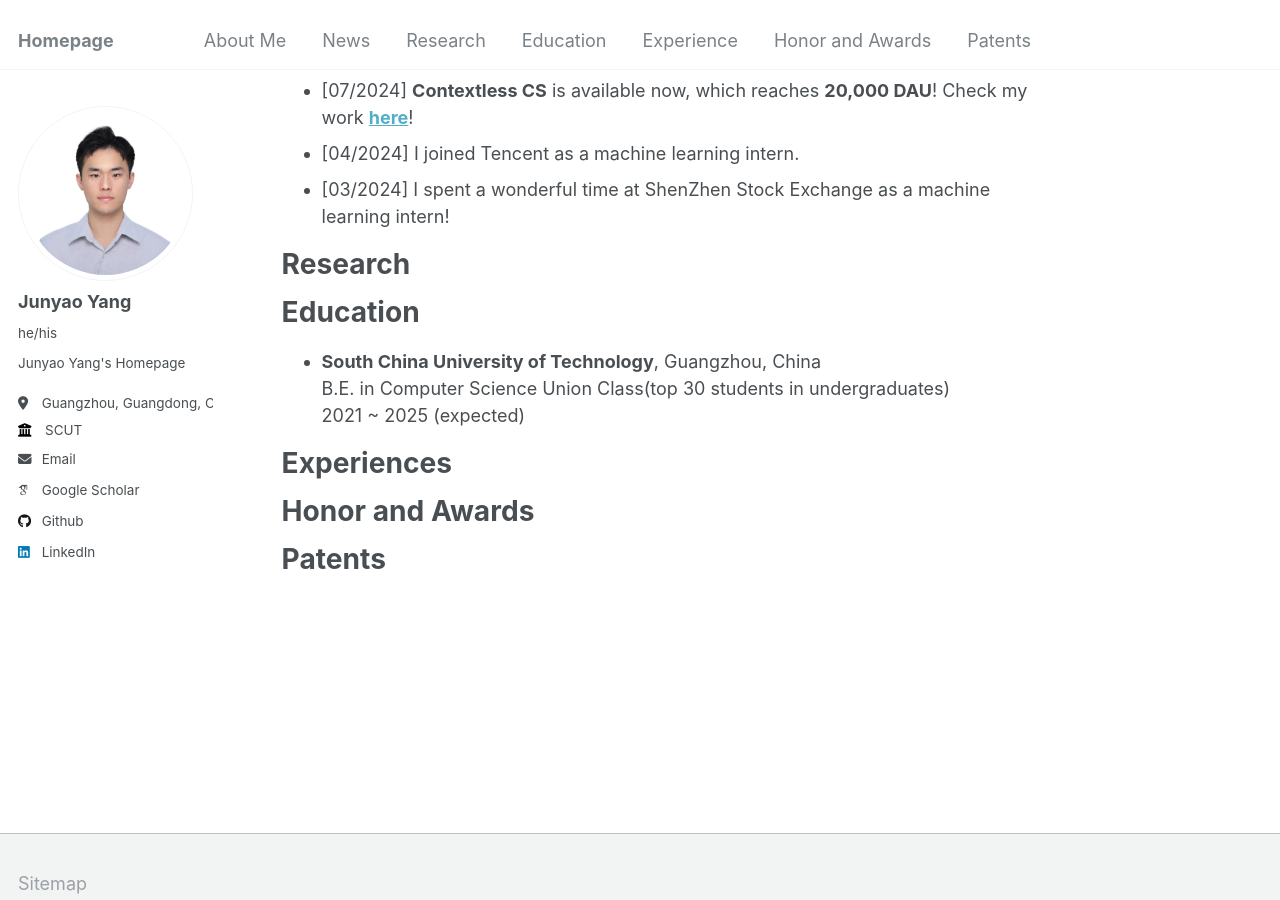
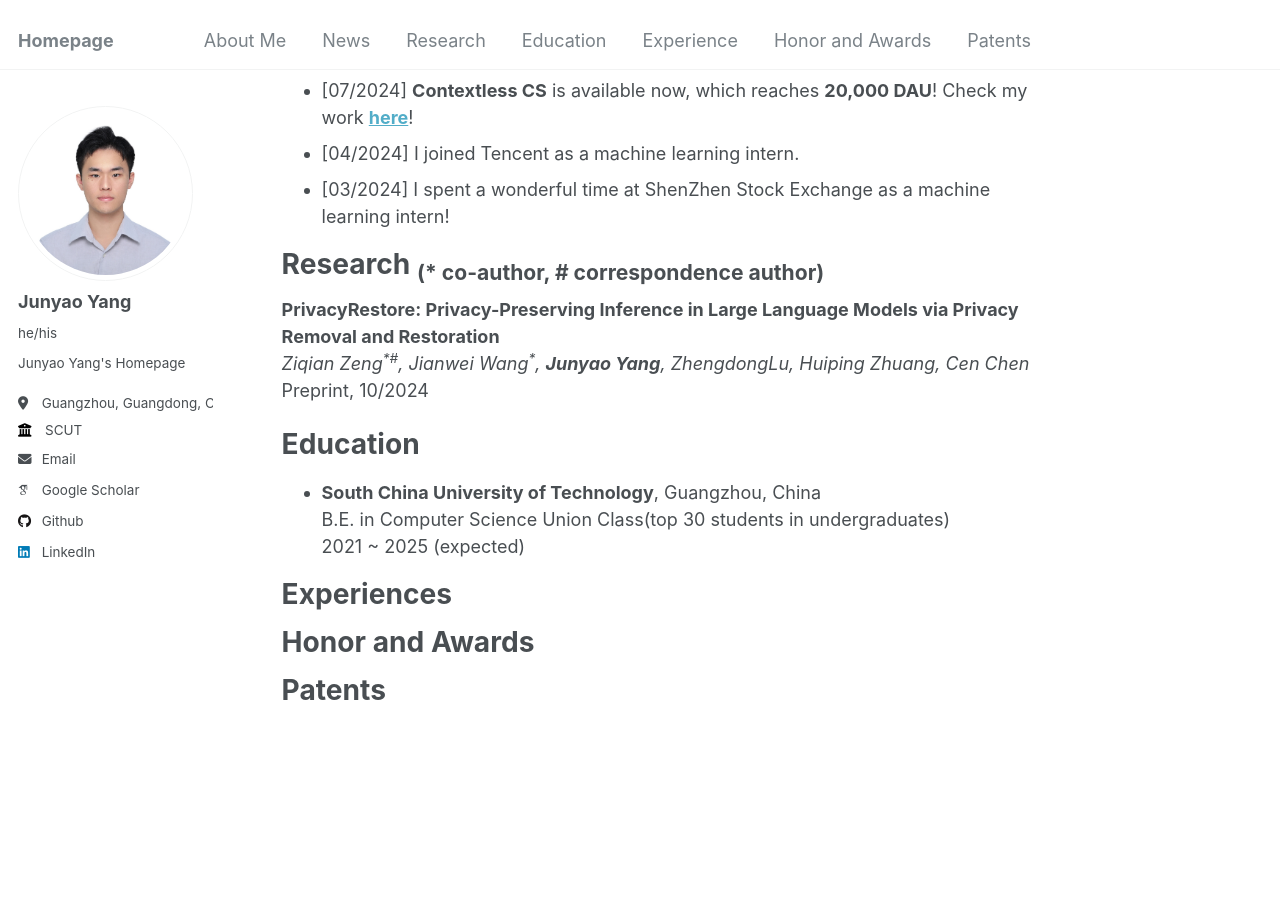
Before and after one commit to jyyang26/jyyang26.github.io, a Jekyll site: the page built from _pages/about.md, in a window 1280 px wide and 900 px high, scrolled down 416 px. Built offline with Jekyll 4.4.1, drawn with Linux system fonts in a browser that asks for light colours; some web fonts are replaced.

Commit message:
Update about.md

```diff
--- a/_pages/about.md
+++ b/_pages/about.md
@@ -20,8 +20,11 @@ My name is Junyao Yang, a final year undergraduate student majoring in **Compute
 - [04/2024] I joined Tencent as a machine learning intern.
 - [03/2024] I spent a wonderful time at ShenZhen Stock Exchange as a machine learning intern!
 
-Research
-======
+# Research <sub>(* co-author, # correspondence author)</sub>
+**PrivacyRestore: Privacy-Preserving Inference in Large Language Models via Privacy Removal and Restoration**<br>
+*Ziqian Zeng<sup>\*\#</sup>, Jianwei Wang<sup>\*</sup>, **Junyao Yang**, ZhengdongLu, Huiping Zhuang, Cen Chen*
+Preprint, 10/2024
+
 
 Education
 ======
```
